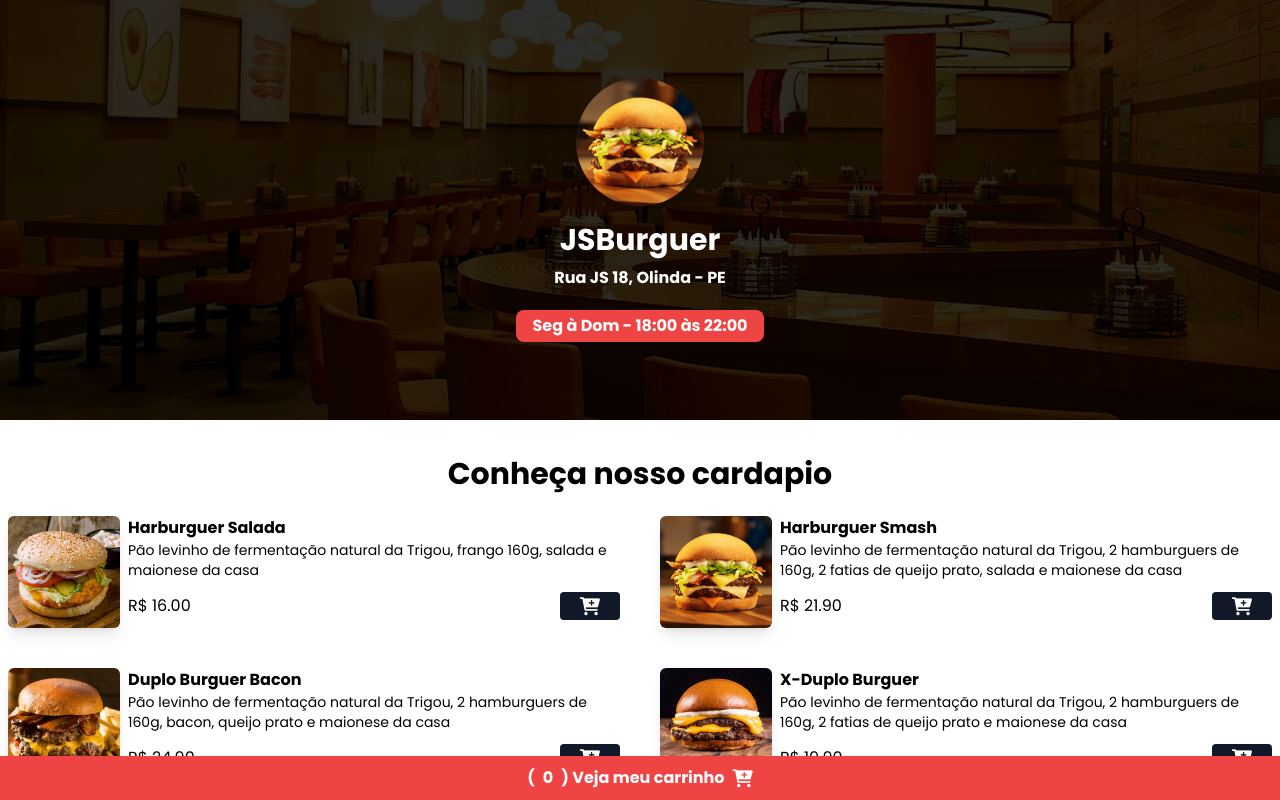
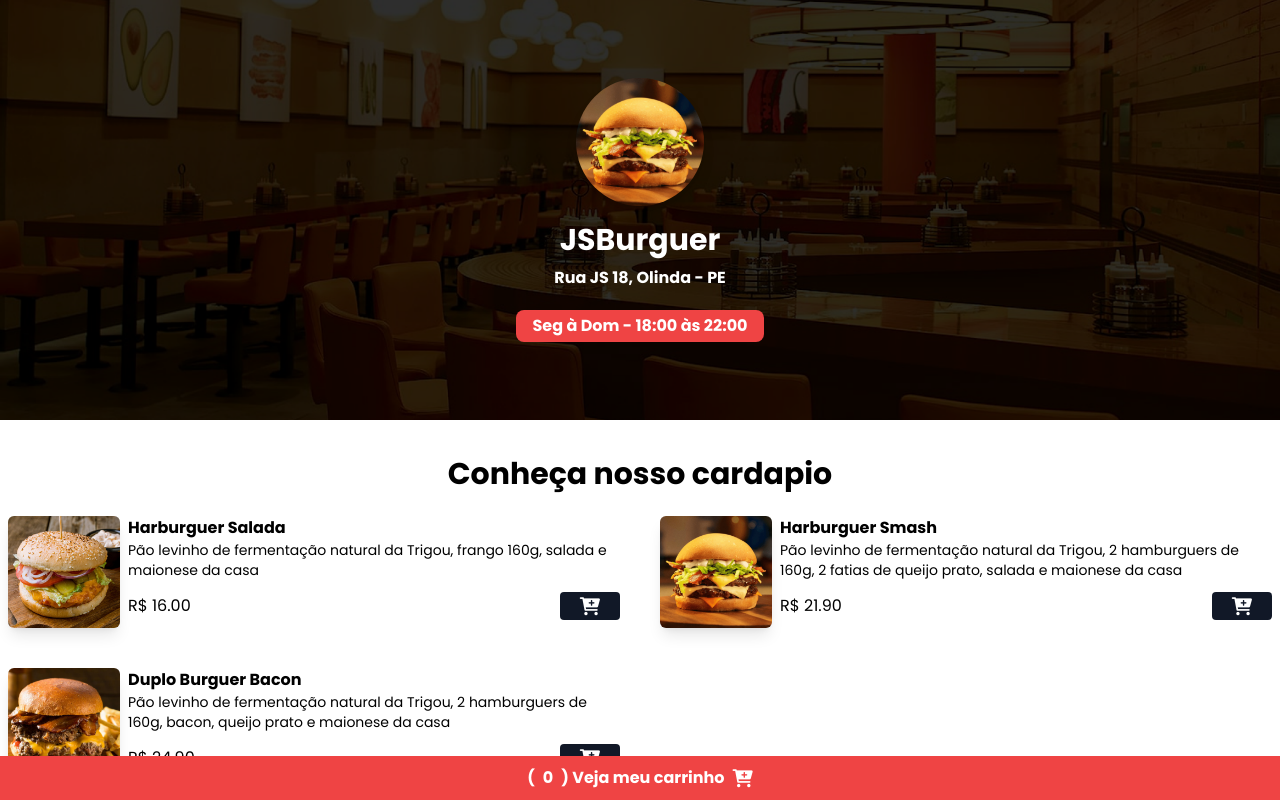
Before and after one commit to tafenes/JS-Hamburgueria, a website: page index.html in a window 1280 px wide. Shown: the top 800 px of the page. Drawn offline with nearby package versions, Linux system fonts and the light colour scheme.

Commit message:
Update index.html

```diff
--- a/index.html
+++ b/index.html
@@ -14,7 +14,7 @@
   <link href="https://fonts.googleapis.com/css2?family=Poppins:ital,wght@0,100;0,200;0,300;0,400;0,500;0,600;0,700;0,800;0,900;1,100;1,200;1,300;1,400;1,500;1,600;1,700;1,800;1,900&family=Roboto:ital,wght@0,100..900;1,100..900&display=swap" rel="stylesheet"/>
 
   <meta property="og:type" content="website"/>
-  <meta property="og:title" content="JS Hamburguer - O melhor hamburguer!"/>
+  <meta property="og:title" content="JS Hamburguer"/>
   <meta property="og:image" content="https://js-hamburgueria.vercel.app/assets/hamb-1.png"/>
   <meta property="og:description" content="O melhor hamburguer de Olinda!"/>
   <meta property="og:site_name" content="JS Hambuguer"/>
@@ -73,6 +73,7 @@
       <!--Fim PRODUTO ITEM-->
 
 
+
       <!--PRODUTO ITEM-->
       <div class="flex gap-2">
         <img
@@ -120,32 +121,6 @@
         </div>
       </div>
       <!--Fim PRODUTO ITEM-->
-
-
-            <!--PRODUTO ITEM-->
-      <div class="flex gap-2">
-        <img
-        src="./assets/hamb-3.png"
-        alt="Logo DevBurguer"
-        class="w-28 h-28 rounded-md shadow-lg hover:scale-110 hover:-rotate-2 duration-300"
-        />
-        <div>
-          <p class="font-bold">X-Duplo Burguer </p>
-          <p class="text-sm">Pão levinho de fermentação natural da Trigou, 2 hamburguers de 160g, 2 fatias de queijo prato e maionese da casa</p>
-          <div  class="flex items-center gap-2 justify-between mt-3">
-            <p>R$ 19.90</p>
-            <button
-            class="bg-gray-900 px-5 rounded add-to-cart-btn"
-            data-name="Harburguer Salad"
-            data-price="19.90"
-            >
-            <i class="fa fa-cart-plus text-lg text-white"></i>
-            </button>
-          </div>
-        </div>
-      </div>
-      <!--Fim PRODUTO ITEM-->
-
 
 
 
```
